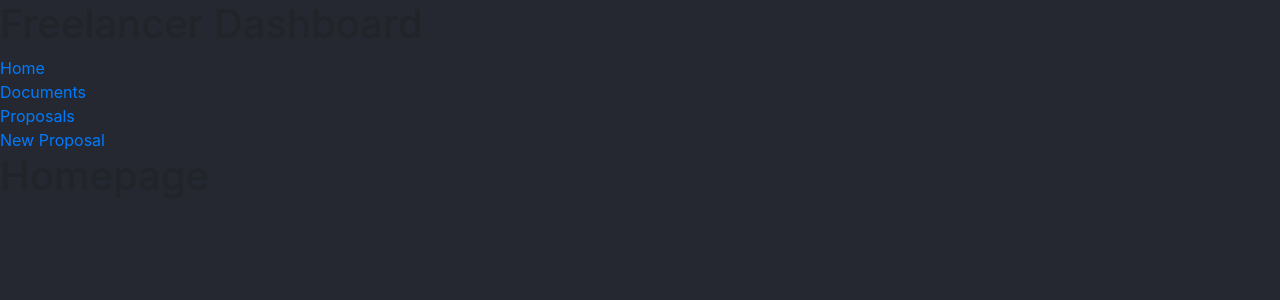
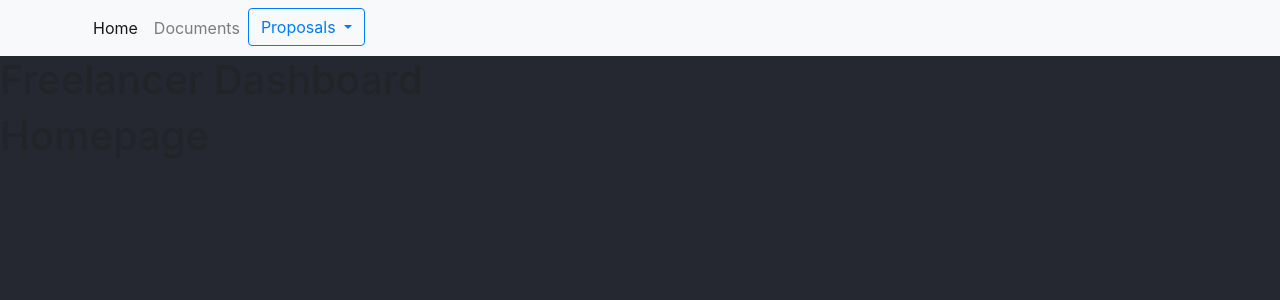
Before and after one commit to FredLC/freelancer-dashboard-angular, an Angular app: page /home in a window 1280 px wide. Shown: the top 300 px of the page. Built offline with nearby package versions, Linux system fonts and the light colour scheme.

Commit message:
Implemented navigation bar

```diff
--- a/src/app/app.component.html
+++ b/src/app/app.component.html
@@ -1,8 +1,29 @@
+<nav class="navbar navbar-expand-lg navbar-light bg-light">
+	<div class="container">
+		  <div class="collapse navbar-collapse" id="navbarNav">
+		    <ul class="navbar-nav">
+		      <li class="nav-item active">
+		        <a class="nav-link" routerLink="/home" routerLinkActive="active">Home</a>
+		      </li>
+		      <li class="nav-item">
+		        <a class="nav-link" routerLink="/documents" routerLinkActive="active">Documents</a>
+		      </li>
+		      <li class="nav-item dropdown">
+						<div ngbDropdown class="d-inline-block dropdown-links">
+							<button class="btn btn-outline-primary" id="proposalDropdown" ngbDropdownToggle>
+								Proposals
+							</button>
+							<div ngbDropdownMenu class="dropdown-menu" aria-labelledby="proposalDropdown">
+								<a ngbDropdownItem routerLinkActive="active" [routerLinkActiveOptions]="{ exact: true }" class="dropdown-item" routerLink="/proposals">Proposals</a>
+								<a ngbDropdownItem routerLinkActive="active" class="dropdown-item" routerLink="/proposals/new">New Proposal</a>
+							</div>
+						</div>
+					</li>
+		    </ul>
+		  </div>
+	</div>
+</nav>
+
 <h1>Freelancer Dashboard</h1>
 
-<a routerLink="/home">Home</a><br>
-<a routerLink="/documents">Documents</a><br>
-<a routerLink="/proposals">Proposals</a><br>
-<a routerLink="/proposals/new">New Proposal</a>
-
 <router-outlet></router-outlet>
```
Also changed, not shown: src/styles.css (line endings or trailing spaces).
